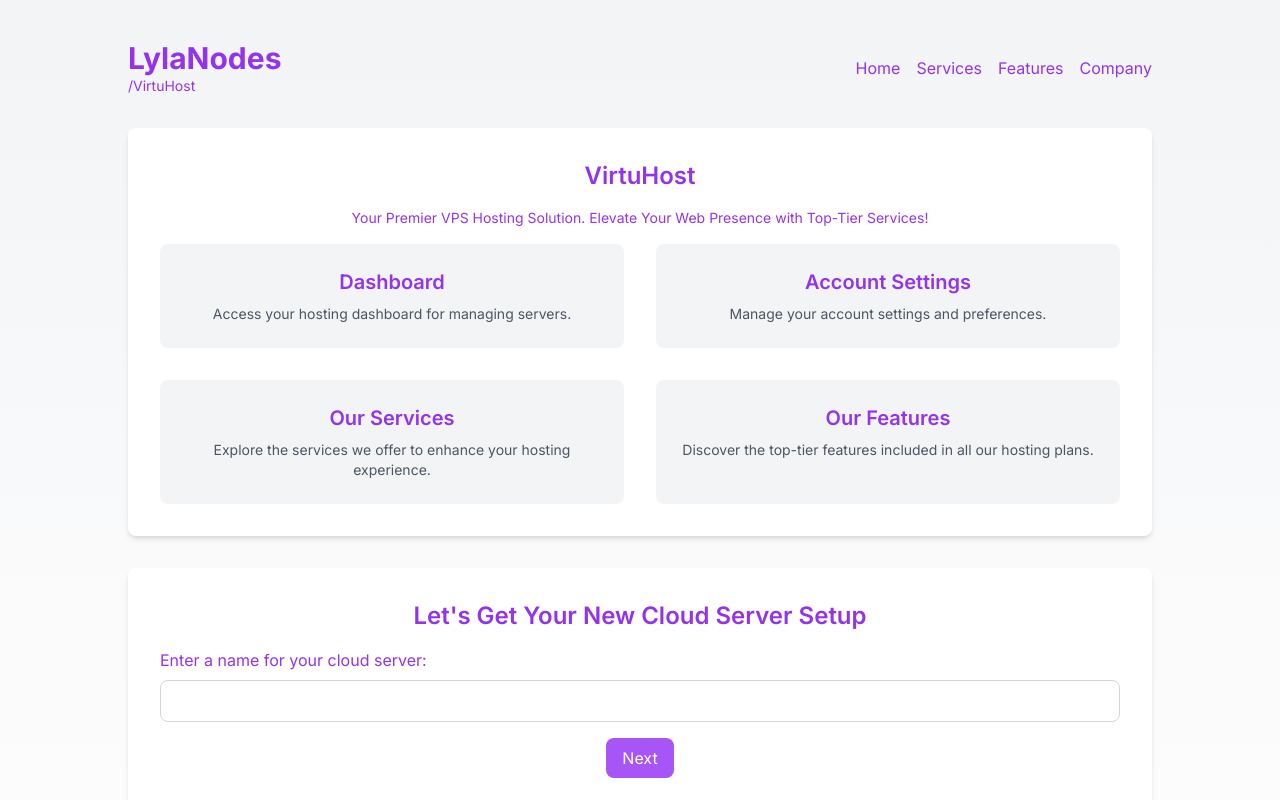
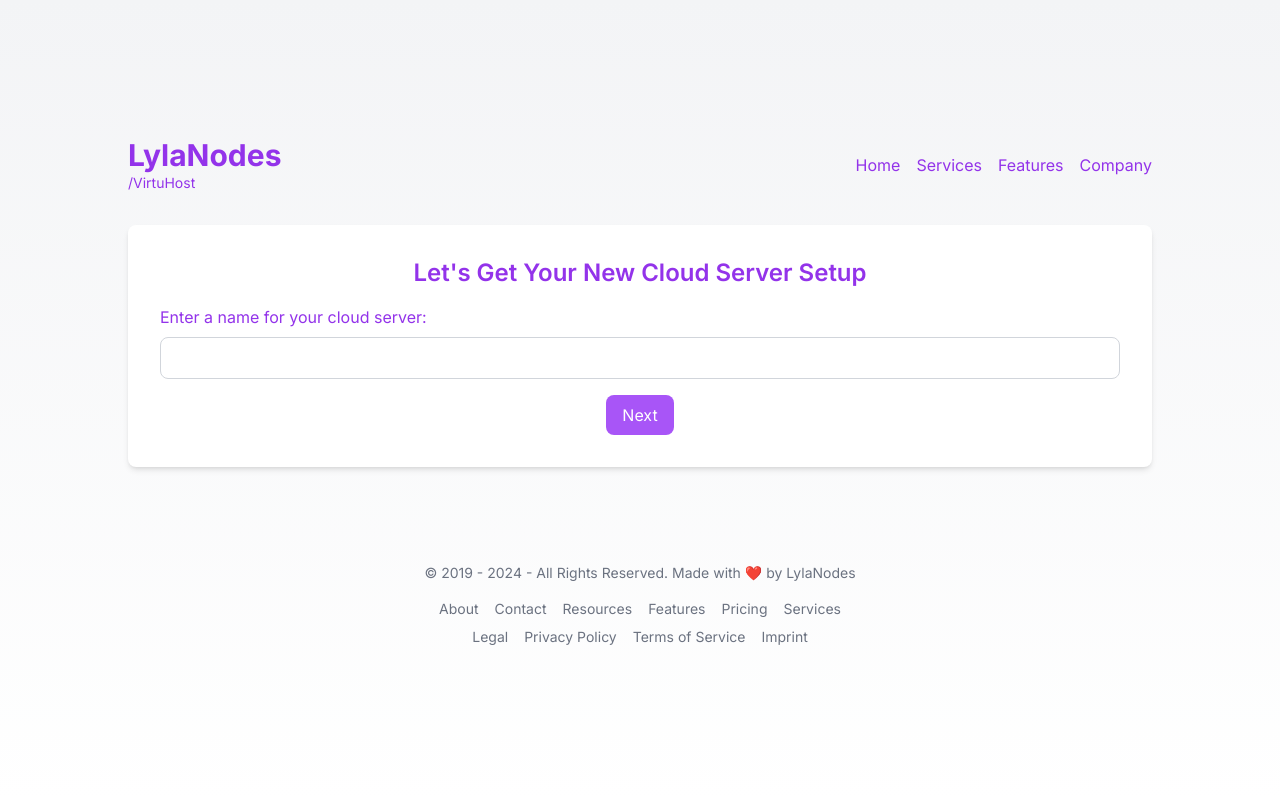
Before and after one commit to vekalmao/vpswebsite, a Next.js app: page / in a window 1280 px wide. Shown: the top 800 px of the page. Built offline with nearby package versions, Linux system fonts and the light colour scheme.

Commit message:
Update page.tsx

```diff
--- a/app/page.tsx
+++ b/app/page.tsx
@@ -9,17 +9,24 @@ export default function Home() {
   // State variables
   const [step, setStep] = useState(1);
   const [serverName, setServerName] = useState('');
+  const [selectedLocation, setSelectedLocation] = useState('');
 
   // Event handler for advancing to step 2
   const handleCreateCloud = () => {
     setStep(2);
   };
 
-  // Event handler for saving server name (if needed)
+  // Event handler for saving server name and advancing to step 2
   const handleSaveServerName = () => {
-    // Placeholder for logic to save server name
+    // Placeholder for logic to save server name (if needed)
     // For now, we simply advance to the next step
     setStep(2);
+  };
+
+  // Event handler for selecting a location and advancing to step 3
+  const handleSelectLocation = (location) => {
+    setSelectedLocation(location);
+    setStep(3);
   };
 
   return (
@@ -43,32 +50,9 @@ export default function Home() {
 
       {/* Main Content section */}
       <section className="w-full max-w-5xl bg-white rounded-lg p-8 shadow-md mb-8 text-center">
-        <h2 className="text-2xl font-semibold mb-4 text-purple-600">VirtuHost</h2>
-        <p className="text-sm mb-4 text-purple-600">Your Premier VPS Hosting Solution. Elevate Your Web Presence with Top-Tier Services!</p>
-        <div className="grid grid-cols-2 gap-8">
-          <a href="#" className="bg-gray-100 rounded-lg p-6 hover:bg-gray-200 transition duration-300">
-            <h3 className="text-xl font-semibold mb-2 text-purple-600">Dashboard</h3>
-            <p className="text-sm text-gray-600">Access your hosting dashboard for managing servers.</p>
-          </a>
-          <a href="#" className="bg-gray-100 rounded-lg p-6 hover:bg-gray-200 transition duration-300">
-            <h3 className="text-xl font-semibold mb-2 text-purple-600">Account Settings</h3>
-            <p className="text-sm text-gray-600">Manage your account settings and preferences.</p>
-          </a>
-          <a href="#" className="bg-gray-100 rounded-lg p-6 hover:bg-gray-200 transition duration-300">
-            <h3 className="text-xl font-semibold mb-2 text-purple-600">Our Services</h3>
-            <p className="text-sm text-gray-600">Explore the services we offer to enhance your hosting experience.</p>
-          </a>
-          <a href="#" className="bg-gray-100 rounded-lg p-6 hover:bg-gray-200 transition duration-300">
-            <h3 className="text-xl font-semibold mb-2 text-purple-600">Our Features</h3>
-            <p className="text-sm text-gray-600">Discover the top-tier features included in all our hosting plans.</p>
-          </a>
-        </div>
-      </section>
-
-      {/* Cloud Server Setup Section */}
         {step === 1 && (
-        <section className="w-full max-w-5xl bg-white rounded-lg p-8 shadow-md mb-8 text-center">
-          <h2 className="text-2xl font-semibold mb-4 text-purple-600">Let&apos;s Get Your New Cloud Server Setup</h2>
+          <>
+            <h2 className="text-2xl font-semibold mb-4 text-purple-600">Let's Get Your New Cloud Server Setup</h2>
             <div className="mb-4">
               <label className="block text-left mb-2 text-purple-600">Enter a name for your cloud server:</label>
               <input
@@ -84,46 +68,39 @@ export default function Home() {
             >
               Next
             </button>
-        </section>
+          </>
         )}
 
-      {/* Cloud Server Location Selection Section */}
         {step === 2 && (
-        <section className="w-full max-w-5xl bg-white rounded-lg p-8 shadow-md mb-8 text-center">
+          <>
             <h2 className="text-2xl font-semibold mb-4 text-purple-600">Select Your Location</h2>
             <div className="flex justify-center space-x-8 mb-8">
-            <div>
+              <div onClick={() => handleSelectLocation('Ashburn, Virginia')} className="cursor-pointer">
                 <Image src="https://media.earlyexperts.net/wp-content/uploads/2018/12/displaying-american-flag.jpg" alt="USA" width={300} height={200} className="h-24 mb-2" />
                 <p className="text-gray-600">Ashburn, Virginia</p>
               </div>
-            <div>
+              <div onClick={() => handleSelectLocation('Frankfurt, Germany')} className="cursor-pointer">
                 <Image src="https://media.earlyexperts.net/wp-content/uploads/2018/12/displaying-american-flag.jpg" alt="Germany" width={300} height={200} className="h-24 mb-2" />
                 <p className="text-gray-600">Frankfurt, Germany</p>
               </div>
             </div>
+          </>
+        )}
+
+        {step === 3 && (
+          <>
+            <h2 className="text-2xl font-semibold mb-4 text-purple-600">Review Your Cloud Server Setup</h2>
+            <p className="text-lg mb-4">Server Name: {serverName}</p>
+            <p className="text-lg mb-4">Location: {selectedLocation}</p>
             <button
               className="bg-purple-500 text-white px-4 py-2 rounded-lg hover:bg-purple-600 transition duration-300"
-            onClick={() => setStep(3)}
+              onClick={() => console.log('Submit button clicked')} // Replace with your submit logic
             >
-            Next
+              Submit
             </button>
+          </>
+        )}
       </section>
-      )}
-
-      {/* Cloud Server Project Type Selection Section */}
-      {step === 3 && (
-        <section className="w-full max-w-5xl bg-white rounded-lg p-8 shadow-md mb-8 text-center">
-          <h2 className="text-2xl font-semibold mb-4 text-purple-600">Choose Your Project</h2>
-          <div className="grid grid-cols-2 gap-8">
-            <button className="bg-purple-500 text-white px-4 py-2 rounded-lg hover:bg-purple-600 transition duration-300">
-              Shared CPU
-            </button>
-            <button className="bg-purple-500 text-white px-4 py-2 rounded-lg hover:bg-purple-600 transition duration-300">
-              Dedicated CPU
-            </button>
-          </div>
-        </section>
-      )}
 
       {/* Footer section */}
       <footer className="mt-16 mb-4 text-center text-gray-500 text-sm">
```
Lines whose indentation alone changed are shown as unchanged.
